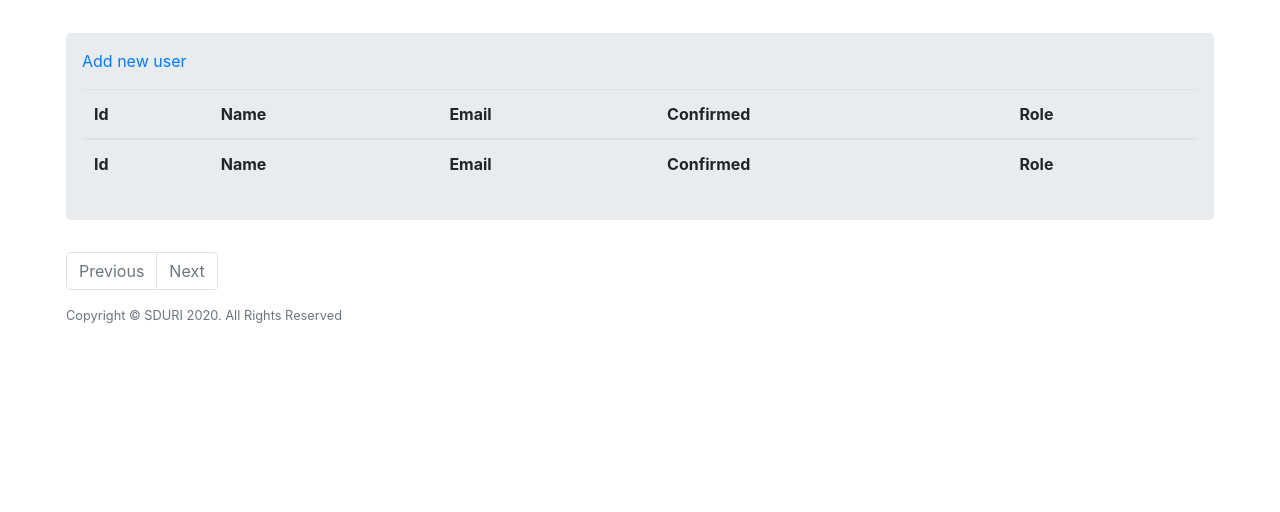
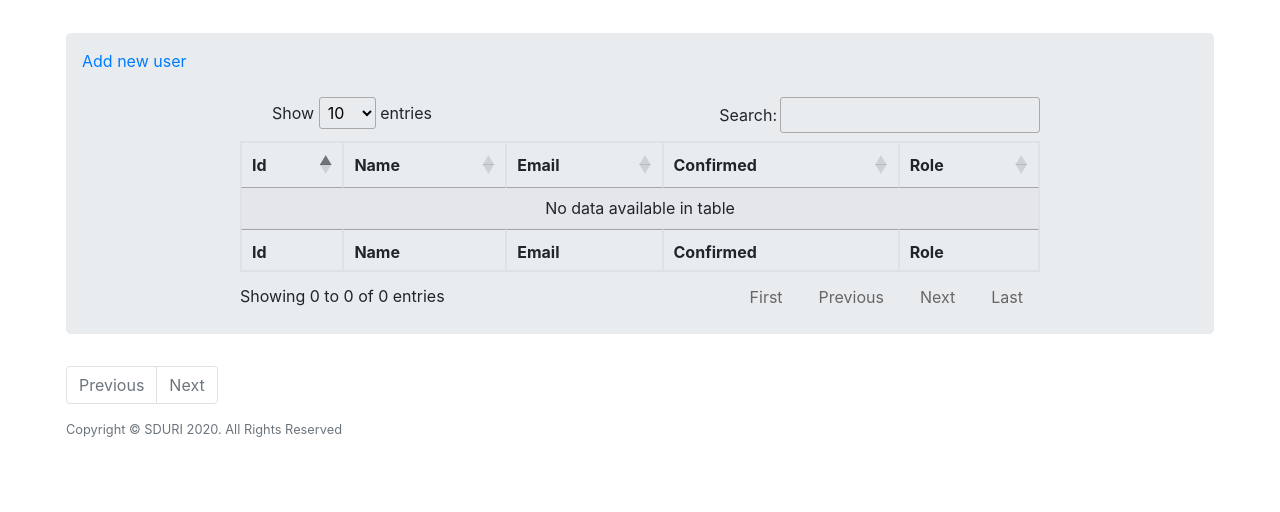
Before and after one commit to DavoDC/SDURI-Admin-Platform, a Flask app: page /myadmin/display/users/all/1 in a window 1280 px wide. Shown: the part 154-666 px from the top of the page. Run offline with Flask 2, Linux system fonts and the light colour scheme; lists and menus that the app fills with data are empty; some libraries are stand-ins or nearby versions.

Commit message:
Add datatable javascript and css

```diff
--- a/app/templates/myadmin/layouts/base.html
+++ b/app/templates/myadmin/layouts/base.html
@@ -11,6 +11,9 @@
     <link rel="stylesheet" href="https://stackpath.bootstrapcdn.com/bootstrap/4.4.1/css/bootstrap.min.css" integrity="sha384-Vkoo8x4CGsO3+Hhxv8T/Q5PaXtkKtu6ug5TOeNV6gBiFeWPGFN9MuhOf23Q9Ifjh" crossorigin="anonymous">
     <!-- Custom CSS -->
     <link rel="stylesheet" href="/static/admin-assets/admin_css.css">
+
+    <link rel="stylesheet" href="https://cdn.datatables.net/1.10.22/css/jquery.dataTables.min.css">
+
     {% endblock stylesheets %}
 
     <title>{% block title %}{% endblock %} </title>
@@ -79,6 +82,8 @@
     <script defer src="https://use.fontawesome.com/releases/v5.0.13/js/solid.js" integrity="sha384-tzzSw1/Vo+0N5UhStP3bvwWPq+uvzCMfrN1fEFe+xBmv1C/AtVX5K0uZtmcHitFZ" crossorigin="anonymous"></script>
     <script defer src="https://use.fontawesome.com/releases/v5.0.13/js/fontawesome.js" integrity="sha384-6OIrr52G08NpOFSZdxxz1xdNSndlD4vdcf/q2myIUVO0VsqaGHJsB0RaBE01VTOY" crossorigin="anonymous"></script>
 
+    <script src="https://cdn.datatables.net/1.10.22/js/jquery.dataTables.min.js" ></script>
+
     <script>
       $(document).ready(function () {
         $('#sidebarCollapse').on('click', function () {
--- a/app/templates/myadmin/users.html
+++ b/app/templates/myadmin/users.html
@@ -39,7 +39,7 @@
 
       <p><a href="{{url_for('myadmin.add_user')}}" data-toggle="modal"
               data-target="#modalAddUser">Add new user</a></p>
-      <table class="table table-hover table-grey">
+      <table id="user_table" class="table display table-bordered table-hover table-grey">
         <thead>
           <tr>
             <th>Id</th>
@@ -52,7 +52,7 @@
         <tbody>
           {% for row in users.items %}
             <tr>
-              <td> {{ row.id}}</td>
+              <td sortable=True> {{ row.id}}</td>
               <td> {{ row.name}}</td>
               <td> {{ row.email}}</td>
               <td> {{ row.confirmed}}</td>
@@ -130,4 +130,16 @@
 <!-- Specific Page JS goes HERE  -->
 {% block javascripts %}
 {{super()}}
+
+<script>
+  $(document).ready(function() {
+    $('#user_table').DataTable({
+      pagingType: "full_numbers"
+    });
+
+
+  });
+</script>
+
+
 {% endblock javascripts %}
```
